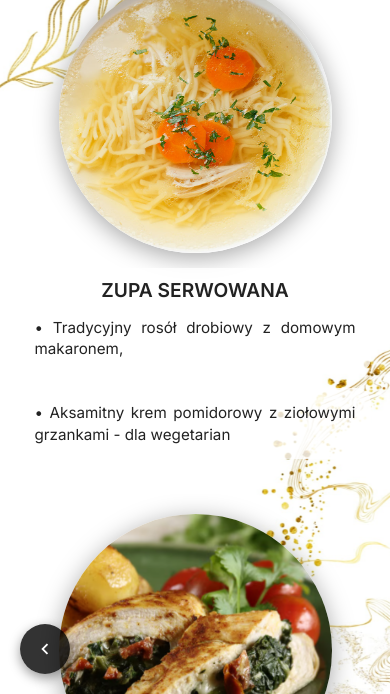
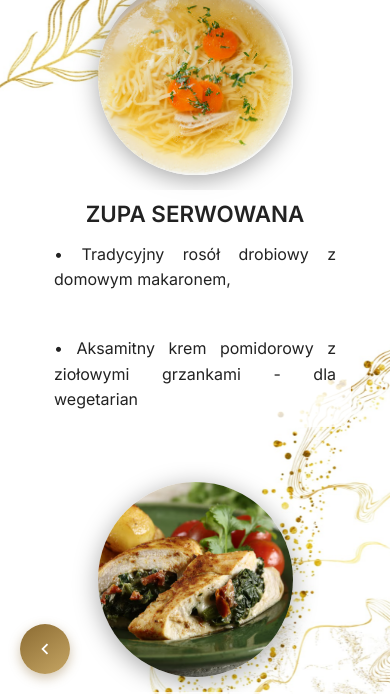
Before and after one commit to polmeteklek2025/menu, a plain HTML site: page index.html in a window 390 px wide. Shown: the part 150-844 px from the top of the page. Drawn offline with nearby package versions, Linux system fonts and the light colour scheme.

Commit message:
Update index.html

```diff
--- a/index.html
+++ b/index.html
@@ -164,6 +164,7 @@
   }
 
   /* NOWE: stały przycisk powrotu ze strzałką SVG */
+ /* Styl eleganckiego przycisku powrotu */
 .back-button {
   position: fixed;
   bottom: 25px;
@@ -171,8 +172,8 @@
   width: 60px;
   height: 60px;
   border-radius: 50%;
-    background-color: rgba(0,0,0,0.8);
-    box-shadow: 0 4px 12px rgba(0,0,0,0.4);
+  background: linear-gradient(145deg, #8B6B32, #C6A664);
+  box-shadow: 0 4px 12px rgba(139, 107, 50, 0.4);
   display: flex;
   align-items: center;
   justify-content: center;
@@ -189,8 +190,9 @@
 }
 
 .back-button:hover {
-    background-color: rgba(0,0,0,1);
-    transform: scale(1.08);
+  background: linear-gradient(145deg, #C6A664, #E0C883);
+  box-shadow: 0 6px 16px rgba(198, 166, 100, 0.6);
+  transform: scale(1.1);
 }
 
 .back-button:hover svg {
@@ -198,14 +200,6 @@
 }
 
 @media (max-width: 600px) {
-    .menu-item img { width: 70vw; height: 70vw; margin-bottom: 15px; }
-    .menu-text { width: 90%; font-size: 1em; }
-    .menu-text.full { width: 90%; }
-    h2 { font-size: 1.2em; }
-    p { font-size: 0.95em; line-height: 1.4; }
-    .header-image { max-height: 100px; }
-    .allergen-warning { width: 95%; font-size: 0.95em; }
-
   .back-button {
     width: 50px;
     height: 50px;
@@ -215,6 +209,7 @@
   .back-button svg {
     width: 22px;
     height: 22px;
+
     }
   }
 </style>
```
Lines whose indentation alone changed are shown as unchanged.
